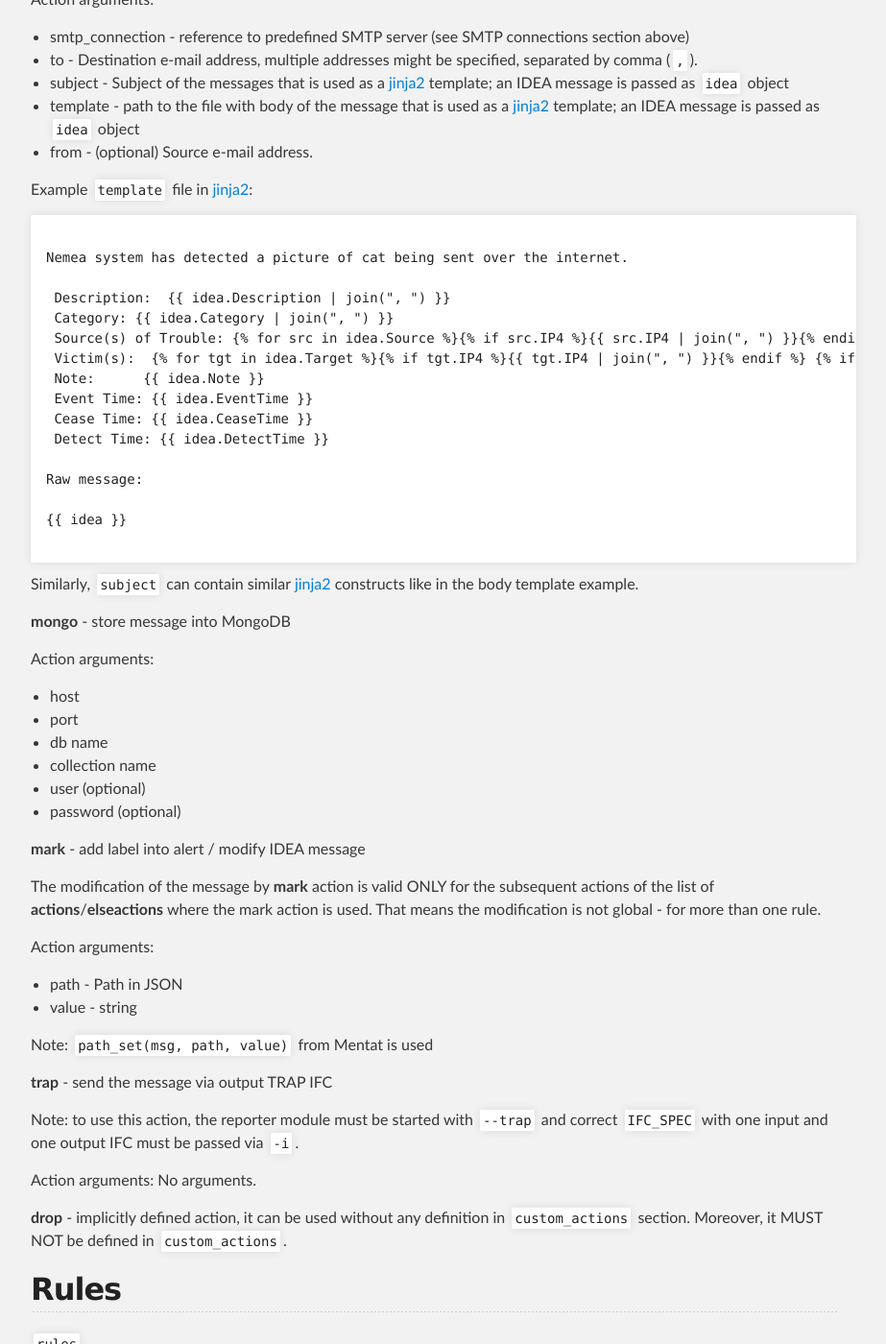
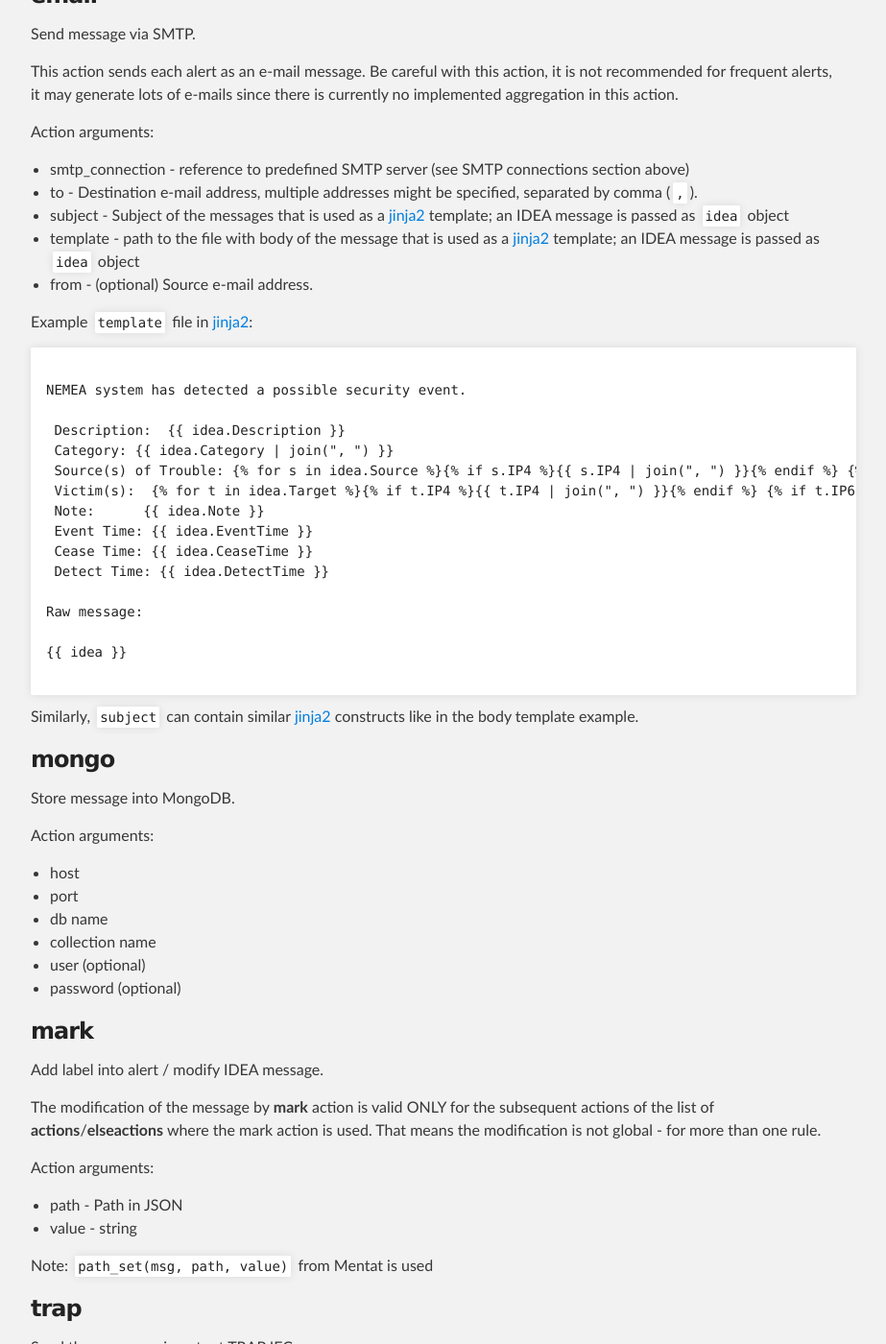
Before and after one commit to CESNET/Nemea, a Jekyll site: the page built from reporters.md, in a window 1280 px wide and 1400 px high, scrolled down 3026 px. Shown: the whole window at 96% size, without its empty margins (188-1111 px from the left). Built offline with Jekyll 4.4.1, drawn with Linux system fonts in a browser that asks for light colours; nearby versions of some CDN libraries; some of the changed text lies outside the part shown.

Commit message:
reporting: update sections, fixed smtp_connections params

````diff
--- a/javascripts/main.js
+++ /dev/null
@@ -1 +0,0 @@
-console.log('This would be the main JS file.');
--- a/reporters.md
+++ b/reporters.md
@@ -94,7 +94,9 @@
 
 Each custom action can be one of the following action types:
 
-**warden** - send the message to Warden server
+### warden
+
+Send the message to Warden server.
 
 Note: to use this action, the reporter module must be started with `--warden=` parameter that specifies path to Warden client config file.
 
@@ -127,12 +134,12 @@
 
 ```
 {% raw %}
-Nemea system has detected a picture of cat being sent over the internet.
+NEMEA system has detected a possible security event.
 
- Description:  {{ idea.Description | join(", ") }}
+ Description:  {{ idea.Description }}
  Category: {{ idea.Category | join(", ") }}
- Source(s) of Trouble: {% for src in idea.Source %}{% if src.IP4 %}{{ src.IP4 | join(", ") }}{% endif %} {% if src.IP6 %}{{ src.IP6 | join(", ") }}{% endif %}{% endfor %}
- Victim(s):  {% for tgt in idea.Target %}{% if tgt.IP4 %}{{ tgt.IP4 | join(", ") }}{% endif %} {% if tgt.IP6 %}{{ tgt.IP6 | join(", ") }}{% endif %}{% endfor %}
+ Source(s) of Trouble: {% for s in idea.Source %}{% if s.IP4 %}{{ s.IP4 | join(", ") }}{% endif %} {% if s.IP6 %}{{ s.IP6 | join(", ") }}{% endif %}{% endfor %}
+ Victim(s):  {% for t in idea.Target %}{% if t.IP4 %}{{ t.IP4 | join(", ") }}{% endif %} {% if t.IP6 %}{{ t.IP6 | join(", ") }}{% endif %}{% endfor %}
  Note:      {{ idea.Note }}
  Event Time: {{ idea.EventTime }}
  Cease Time: {{ idea.CeaseTime }}
@@ -146,7 +153,9 @@
 
 Similarly, `subject` can contain similar [jinja2](http://jinja.pocoo.org/docs/2.10/) constructs like in the body template example.
 
-**mongo** - store message into MongoDB
+### mongo
+
+Store message into MongoDB.
 
 Action arguments:
 
@@ -157,7 +166,9 @@
 - user (optional)
 - password (optional)
 
-**mark** - add label into alert / modify IDEA message
+### mark
+
+Add label into alert / modify IDEA message.
 
 The modification of the message by **mark** action is valid ONLY for the subsequent actions of the list of **actions**/**elseactions** where the mark action is used.
 That means the modification is not global - for more than one rule.
@@ -169,13 +180,17 @@
 
 Note: `path_set(msg, path, value)` from Mentat is used
 
-**trap** - send the message via output TRAP IFC
+### trap
+
+Send the message via output TRAP IFC.
 
 Note: to use this action, the reporter module must be started with `--trap` and correct `IFC_SPEC` with one input and one output IFC must be passed via `-i`.
 
 Action arguments: No arguments.
 
-**drop** - implicitly defined action, it can be used without any definition in `custom_actions` section. Moreover, it MUST NOT be defined in `custom_actions`.
+### drop
+
+Implicitly defined action, it can be used without any definition in `custom_actions` section. Moreover, it MUST NOT be defined in `custom_actions`.
 
 ## Rules
 
````
Also changed, not shown: other parts of reporters.md (+14 -9 lines).
